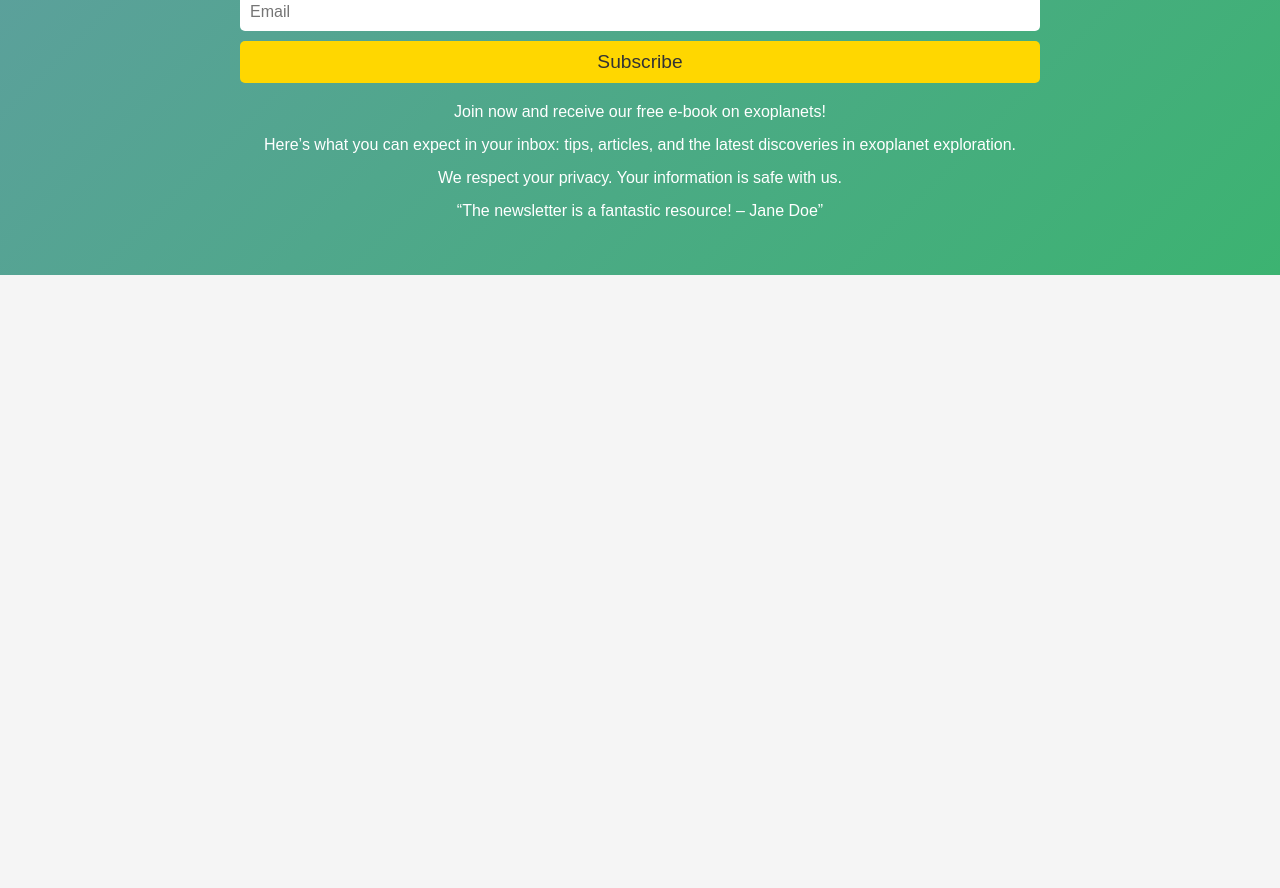
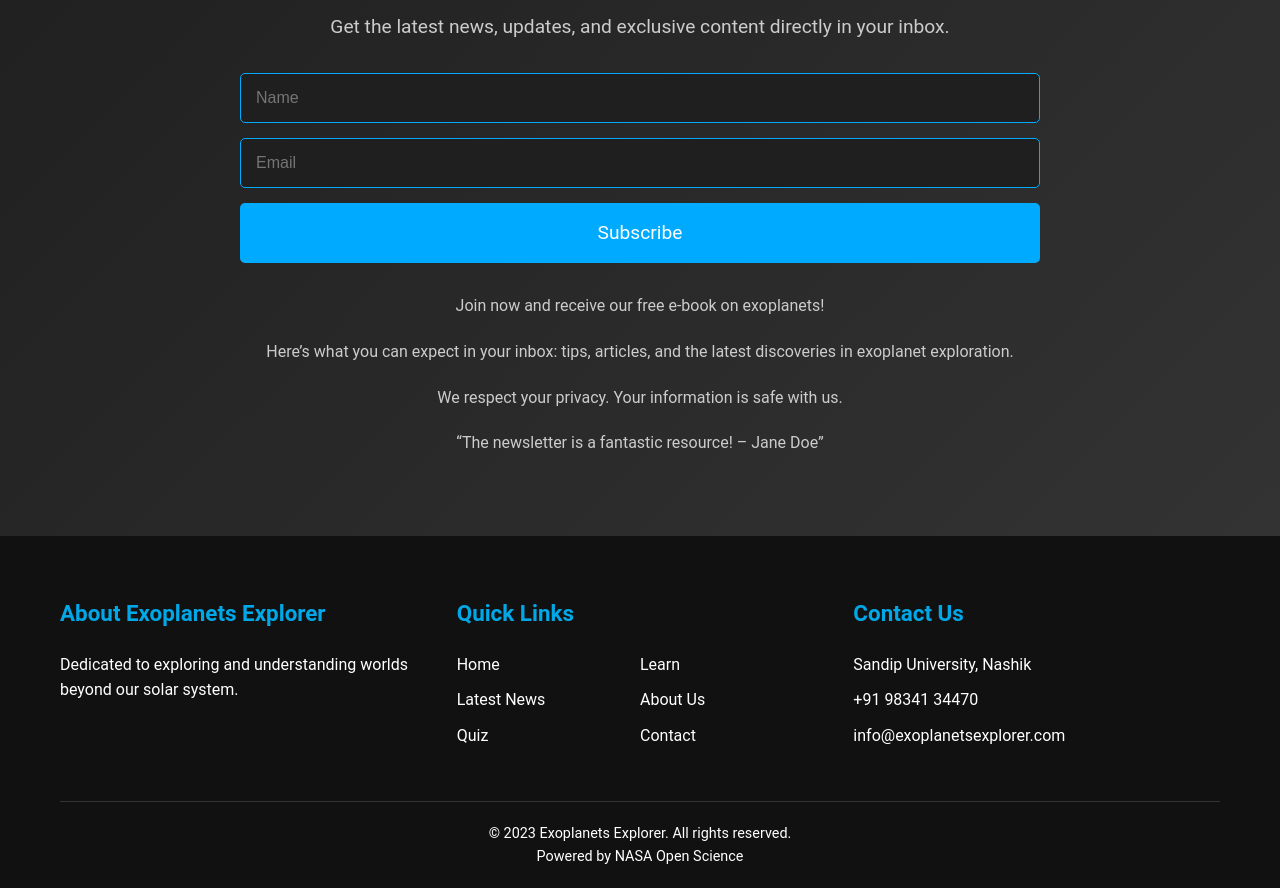
Before and after one commit to Shriram2005/ExoPlanet-Explorer, a plain HTML site: page newsletter.html in a window 1280 px wide. Shown: the part 192-1080 px from the top of the page. Before the commit the page ends 800 px from the top, so only its background shows below. Drawn offline with Linux system fonts and the light colour scheme.

Commit message:
updated newsletter design

```diff
--- a/css/newsletter.css
+++ b/css/newsletter.css
@@ -7,14 +7,15 @@
 
 body {
     font-family: Arial, sans-serif;
-        background-color: #f5f5f5;
+    background-color: #000000;
+    color: #cccccc;
 }
 
 /* Newsletter Section */
 .newsletter-section {
-        background: linear-gradient(135deg, #5f9ea0, #3cb371);
+    background: linear-gradient(135deg, #1f1f1f, #333333);
     color: white;
-        padding: 40px 20px;
+    padding: 60px 20px;
     text-align: center;
 }
 
@@ -24,36 +25,40 @@
 }
 
 .newsletter-header {
-        font-size: 2.5em;
-        margin-bottom: 10px;
+    font-size: 2.5rem;
+    margin-bottom: 20px;
+    color: #00aaff;
 }
 
 .newsletter-subheader {
-        font-size: 1.2em;
-        margin-bottom: 20px;
+    font-size: 1.2rem;
+    margin-bottom: 30px;
+    color: #cccccc;
 }
 
 .newsletter-form {
     display: flex;
     flex-direction: column;
-        gap: 10px;
-        margin-bottom: 20px;
+    gap: 15px;
+    margin-bottom: 30px;
 }
 
 .form-input {
-        padding: 10px;
-        border: none;
+    padding: 15px;
+    border: 1px solid #00aaff;
     border-radius: 5px;
-        font-size: 1em;
+    font-size: 1rem;
+    background-color: #1f1f1f;
+    color: #ffffff;
 }
 
 .subscribe-button {
-        background-color: #ffd700;
-        color: #333;
-        padding: 10px;
+    background-color: #00aaff;
+    color: #ffffff;
+    padding: 15px;
     border: none;
     border-radius: 5px;
-        font-size: 1.2em;
+    font-size: 1.2rem;
     cursor: pointer;
     transition: background-color 0.3s ease;
     text-decoration: none;
@@ -61,38 +66,39 @@
 }
 
 .subscribe-button:hover {
-        background-color: #ffc107;
+    background-color: #0077b6;
 }
 
 .incentives,
 .content-preview,
 .privacy-assurance,
 .testimonial {
-        margin: 15px 0;
+    margin: 20px 0;
+    color: #cccccc;
 }
 
 /* Responsive Design */
 @media (max-width: 768px) {
     .newsletter-header {
-            font-size: 2em;
+        font-size: 2rem;
     }
 
     .newsletter-subheader {
-            font-size: 1em;
+        font-size: 1rem;
     }
 
     .form-input,
     .subscribe-button {
-            font-size: 0.9em;
+        font-size: 1rem;
     }
 }
 
 @media (max-width: 480px) {
     .newsletter-header {
-            font-size: 1.5em;
+        font-size: 1.5rem;
     }
 
     .newsletter-subheader {
-            font-size: 0.9em;
+        font-size: 0.9rem;
     }
 }
--- a/newsletter.html
+++ b/newsletter.html
@@ -5,6 +5,7 @@
     <meta name="viewport" content="width=device-width, initial-scale=1.0">
     <title>Newsletter</title>
     <link rel="stylesheet" href="./css/newsletter.css">
+    <link rel="stylesheet" href="./css/styles.css">
 </head>
 
 <body>
@@ -33,5 +34,48 @@
         </div>
     </section>
 
+    <footer class="exo-main-footer">
+        <div class="exo-container">
+            <div class="exo-footer-content">
+                <div class="exo-footer-section exo-about">
+                    <h3>About Exoplanets Explorer</h3>
+                    <p>Dedicated to exploring and understanding worlds beyond our solar system.</p>
+                    <div class="exo-social-icons">
+                        <a href="#"><i class="fab fa-facebook"></i></a>
+                        <a href="#"><i class="fab fa-twitter"></i></a>
+                        <a href="#"><i class="fab fa-instagram"></i></a>
+                        <a href="#"><i class="fab fa-youtube"></i></a>
+                    </div>
+                </div>
+                <div class="exo-footer-section exo-links">
+                    <h3>Quick Links</h3>
+                    <div class="exo-quick-links-grid">
+                        <ul>
+                            <li><a href="./index.html">Home</a></li>
+                            <li><a href="./news.html">Latest News</a></li>
+                            <li><a href="./quiz.html">Quiz</a></li>
+                        </ul>
+                        <ul>
+                            <li><a href="./learn.html">Learn</a></li>
+                            <li><a href="./aboutUs.html">About Us</a></li>
+                            <li><a href="./contact.html">Contact</a></li>
+                        </ul>
+                    </div>
+                </div>
+                <div class="exo-footer-section exo-contact">
+                    <h3>Contact Us</h3>
+                    <p><i class="fas fa-map-marker-alt"></i> Sandip University, Nashik</p>
+                    <p><i class="fas fa-phone"></i> +91 98341 34470</p>
+                    <p><i class="fas fa-envelope"></i> info@exoplanetsexplorer.com</p>
+                </div>
+            </div>
+            <div class="exo-footer-bottom">
+                <p>&copy; 2023 Exoplanets Explorer. All rights reserved.</p>
+                <p>Powered by NASA Open Science</p>
+            </div>
+        </div>
+    </footer>
+
+
 </body>
 </html>
```
Lines whose indentation alone changed are shown as unchanged.
